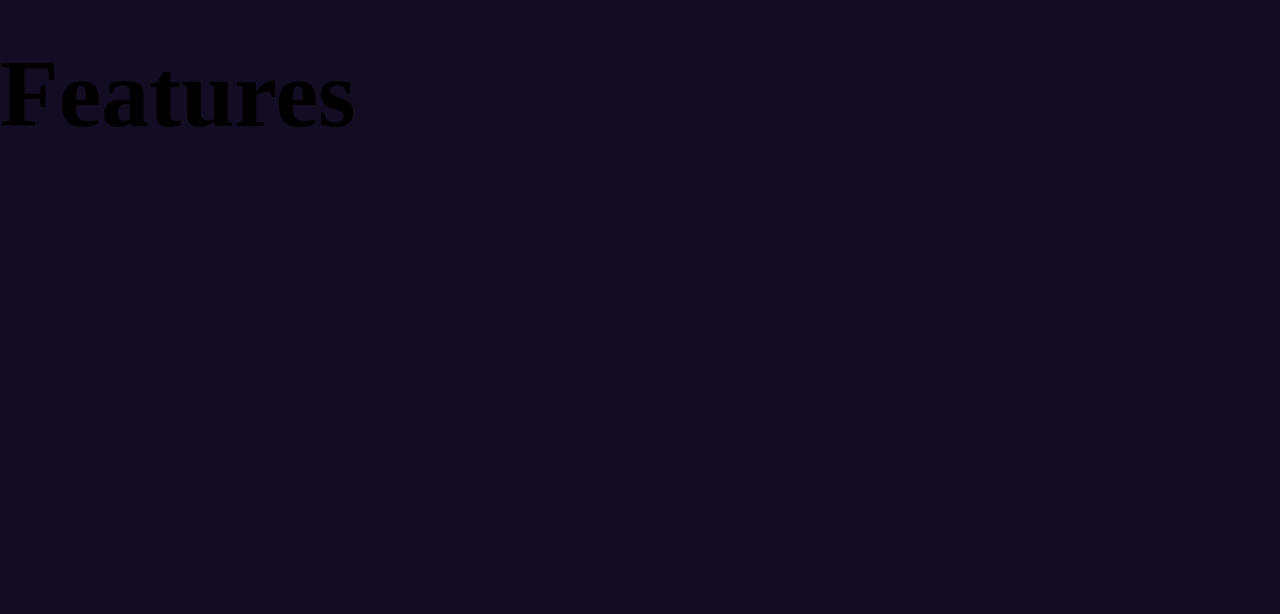
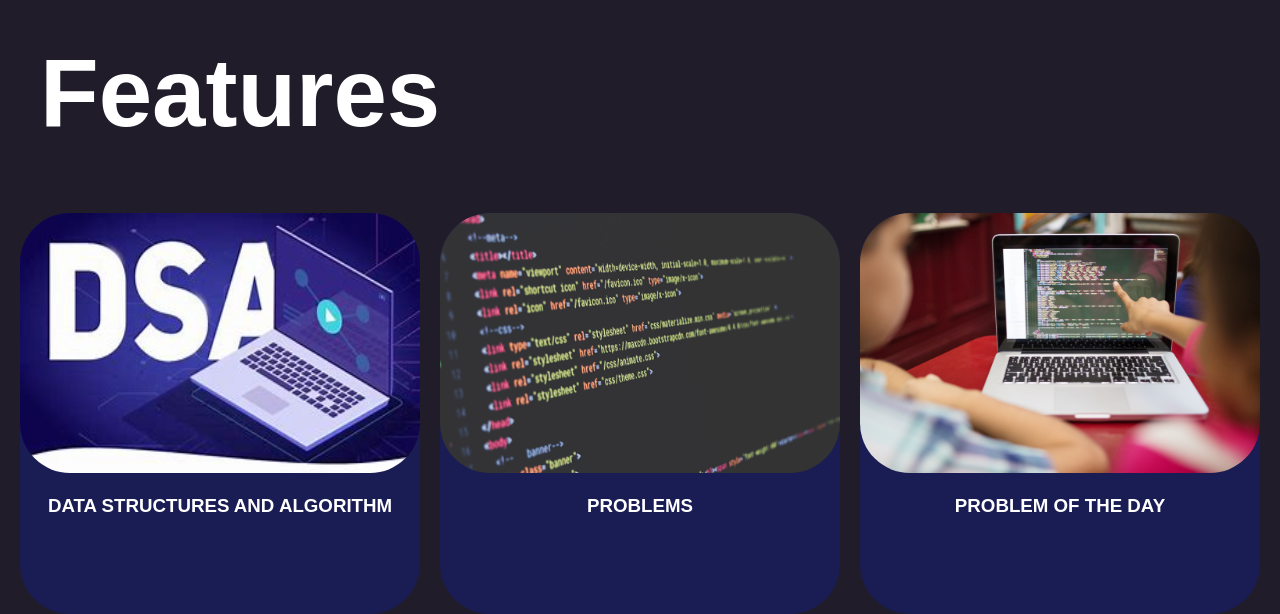
Before and after one commit to Bnir/GFG, a plain HTML site: page index.html in a window 1280 px wide. Shown: the part 834-1448 px from the top of the page. Drawn offline with Linux system fonts and the light colour scheme.

Commit message:
Added Featured Problems section Added 3 cards using flex

```diff
--- a/index.html
+++ b/index.html
@@ -36,12 +36,12 @@
     </div>
     <div class="features-container">
         <div class="features">
-            <h1>Features</h>
+            <h1 style="margin-left: 40px;">Features</h>
         </div>
         <div class="feature-card">
-            <div class="card-1"> </div>
-            <div class="card-2"> </div>
-            <div class="card-3"> </div>
+            <div class="card"> <img src="DSA.jpeg" width="400px" height="260px" alt=""><h3> DATA STRUCTURES AND ALGORITHM</h3> </div>
+            <div class="card"> <img src="good-coding-practice.jpg" width="400px" height="260px" alt=""><h3>PROBLEMS</h3></div>
+            <div class="card"> <img src="iStock-996990478.jpg" width="400px" height="260px" alt=""><h3> PROBLEM OF THE DAY</h3></div>
         </div>
     </div>
 
--- a/style.css
+++ b/style.css
@@ -1,5 +1,5 @@
 body{
-    background-color: rgb(19, 12, 35);
+    background-color: rgb(32, 28, 42);
     margin: 0 auto;
 }
 .navbar-container{
@@ -77,8 +77,34 @@ body{
     display: flex;
     flex-direction: column;
     height: 80vh;
+
 }
 .features{
     font-size: 3rem;
+    color: white;
+    font-family: sans-serif;
 
 }
+.feature-card{
+    display:flex;
+    width:100%;
+    justify-content: space-evenly;
+    height: 600px;
+
+}
+.card{
+    background-color: #1a1d53;
+     border-radius: 50px;
+     text-align: center;
+}
+
+.card h3{
+
+    color: white;
+    font-family:sans-serif ;
+    flex-wrap: ;
+}
+
+.card img{
+    border-radius: 50px;
+}
```
Also changed, not shown: DSA.jpeg (added), good-coding-practice.jpg (added), iStock-996990478.jpg (added).
